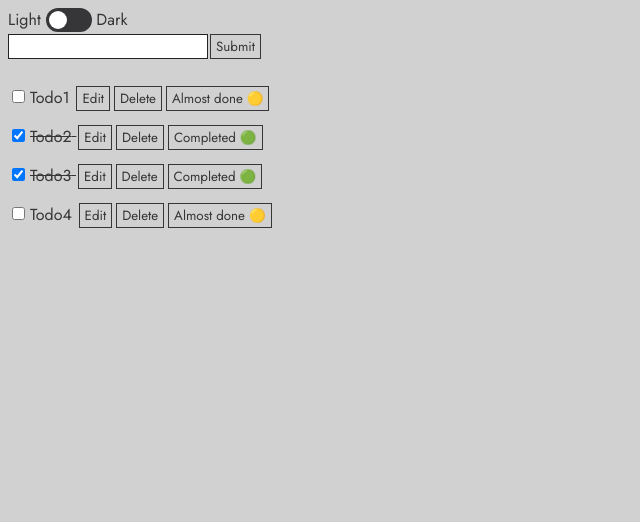
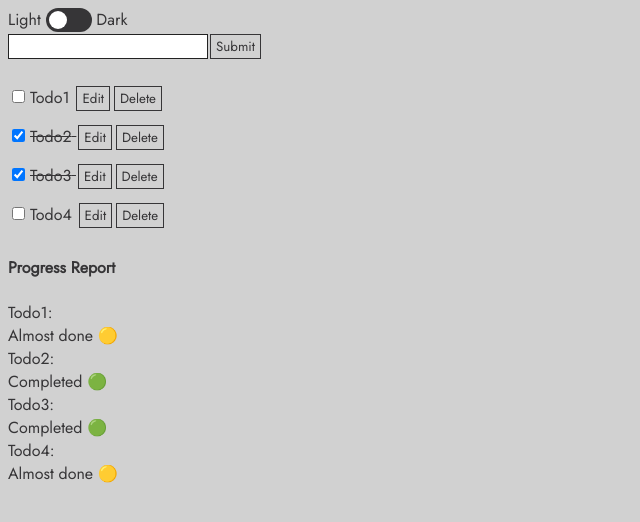
Before and after one commit to hannah-choi/react-todolist, a React (Create React App) app: page / in a window 1280 px wide. Shown: the top 522 px of the page, without its empty margins (0-640 px from the left). Built offline with nearby package versions, Linux system fonts and the light colour scheme.

Commit message:
added ProgressManager

```diff
--- a/src/App.js
+++ b/src/App.js
@@ -4,13 +4,11 @@ import { lightTheme, darkTheme } from "./theme";
 import { GlobalStyles } from "./Global";
 import List from "./components/List";
 import Input from "./components/Input";
+import ProgressManager from "./components/ProgressManager";
 import ThemeToggle from "./components/ThemeToggle";
-import TodoProvider from "./TodoProvider";
-//import { useTodo } from "./TodoProvider";
 
 function App() {
     const [theme, setTheme] = useState("light");
-    // const { countCompletedTodos } = useTodo();
 
     const toggleTheme = () => {
         if (theme === "light") {
@@ -27,6 +25,7 @@ function App() {
                 <ThemeToggle theme={theme} toggleTheme={toggleTheme} />
                 <Input />
                 <List />
+                <ProgressManager />
             </>
         </ThemeProvider>
     );
--- a/src/Global.js
+++ b/src/Global.js
@@ -21,7 +21,7 @@ export const GlobalStyles = createGlobalStyle`
         color: ${({ theme }) => theme.text};
 }
 
-    button:hover,
+    button:not(:disabled):hover,
     input:not([type="text"], [type="checkbox"]):hover {
         color: ${({ theme }) => theme.body};
         background-color: ${({ theme }) => theme.text};
@@ -31,4 +31,9 @@ export const GlobalStyles = createGlobalStyle`
         background-color: ${({ theme }) => theme.text};
     }
 
+
+    .progress {
+        display:inline-block;
+    }
+
   `;
--- a/src/components/ListItem.js
+++ b/src/components/ListItem.js
@@ -1,15 +1,10 @@
 import React, { useState } from "react";
-import Progress from "./Progress";
 import { useTodo } from "../TodoProvider";
 
 function ListItem({ id, task, completed }) {
     const { deleteTodo, updateTodo } = useTodo();
-
     const [editing, setEditing] = useState(false);
-    const [progress, setProgress] = useState(true);
     const [text, setText] = useState(task);
-
-    const handleToggle = () => setProgress(!progress);
 
     const handleUpdate = e => {
         e.preventDefault();
@@ -22,12 +17,6 @@ function ListItem({ id, task, completed }) {
             <input type="checkbox" defaultChecked={completed ? true : false} />
             {task} <button onClick={() => setEditing(true)}>Edit</button>
             <button onClick={() => deleteTodo(id)}>Delete</button>
-            <Progress
-                todo={task}
-                progress={progress}
-                completed={completed}
-                toggle={handleToggle}
-            />
         </div>
     );
 
--- a/src/components/Progress.js
+++ b/src/components/Progress.js
@@ -1,11 +1,20 @@
 import React from "react";
 
 function Progress({ todo, progress, toggle, completed }) {
-    const complete = <button disabled>{"Completed 🟢"}</button>;
+    const complete = (
+        <>
+            {todo}: <div className="progress">{"Completed 🟢"}</div>
+            <br />
+        </>
+    );
     const progressButton = (
-        <button onClick={toggle}>
-            {progress ? "Almost done 🟡" : "In progress 🔴"}
-        </button>
+        <>
+            {todo}:{" "}
+            <div className="progress" onClick={toggle}>
+                {progress ? "Almost done 🟡" : "In progress 🔴"}
+            </div>
+            <br />
+        </>
     );
 
     console.log({ todo, progress });
--- /dev/null
+++ b/src/components/ProgressManager.js
@@ -0,0 +1,83 @@
+import React, { useState, useCallback, useEffect } from "react";
+import { useTodo } from "../TodoProvider";
+
+function Progress({ todo, progress, toggle, completed }) {
+    const complete = (
+        <>
+            {todo}: <div>{"Completed 🟢"}</div>
+        </>
+    );
+    const progressButton = (
+        <>
+            {todo}:{" "}
+            <div onClick={toggle}>
+                {progress ? "Almost done 🟡" : "In progress 🔴"}
+            </div>
+        </>
+    );
+
+    console.log({ todo, progress });
+    return <>{completed ? complete : progressButton}</>;
+}
+
+export default function ProgressManager() {
+    const { todos } = useTodo();
+
+    Progress = React.memo(Progress);
+
+    const [progress1, setProgress1] = useState(true);
+    const [progress2, setProgress2] = useState(true);
+    const [progress3, setProgress3] = useState(true);
+    const [progress4, setProgress4] = useState(true);
+
+    const handleToggle1 = useCallback(() => {
+        setProgress1(!progress1);
+    }, [progress1, todos[0].completed]);
+    const handleToggle2 = useCallback(() => {
+        setProgress2(!progress2);
+    }, [progress2, todos[1].completed]);
+    const handleToggle3 = useCallback(() => {
+        setProgress3(!progress3);
+    }, [progress3, todos[2].completed]);
+    const handleToggle4 = useCallback(() => {
+        setProgress4(!progress4);
+    }, [progress4, todos[3].completed]);
+
+    return (
+        <>
+            <h4>Progress Report</h4>
+            {todos[0] && (
+                <Progress
+                    todo={todos[0].task}
+                    completed={todos[0].completed}
+                    progress={progress1}
+                    toggle={handleToggle1}
+                />
+            )}
+            {todos[1] && (
+                <Progress
+                    todo={todos[1].task}
+                    completed={todos[1].completed}
+                    progress={progress2}
+                    toggle={handleToggle2}
+                />
+            )}
+            {todos[2] && (
+                <Progress
+                    todo={todos[2].task}
+                    completed={todos[2].completed}
+                    progress={progress3}
+                    toggle={handleToggle3}
+                />
+            )}
+            {todos[3] && (
+                <Progress
+                    todo={todos[3].task}
+                    completed={todos[3].completed}
+                    progress={progress4}
+                    toggle={handleToggle4}
+                />
+            )}
+        </>
+    );
+}
--- a/src/index.css
+++ b/src/index.css
@@ -26,6 +26,11 @@ input:not([type="text"], [type="checkbox"]) {
     font-family: inherit;
     margin: 2px;
     transition: 0.4s;
+}
+
+button:disabled {
+    border: gray;
+    color: gray;
 }
 
 input[type="text"] {
```
Also changed, not shown: 1 other file (tests, documents, lock files or other folders).
